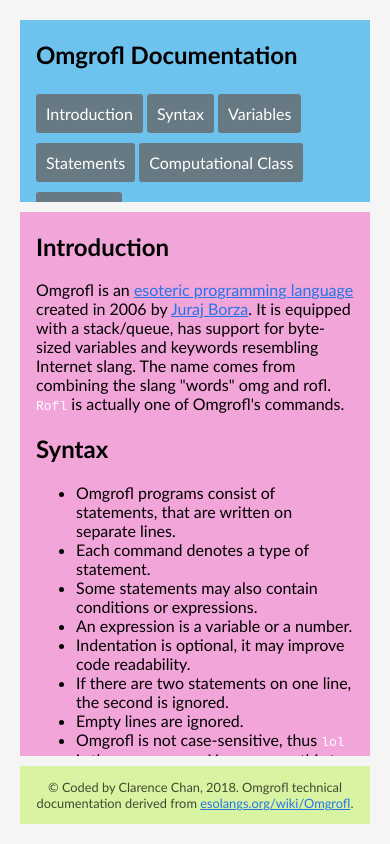
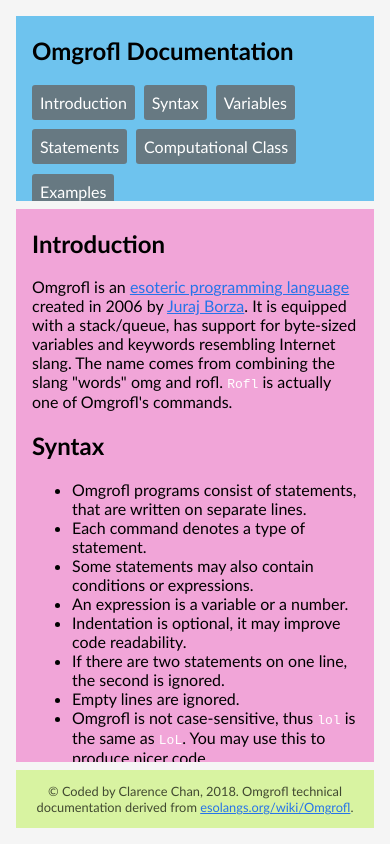
Before and after one commit to chanclarence/omgrofl-technical-documentation, a plain HTML site: page index.html in a window 390 px wide. Drawn offline with Linux system fonts and the light colour scheme.

Commit message:
Changed some units from px to em to make page more responsive on mobile

```diff
--- a/main.css
+++ b/main.css
@@ -1,14 +1,14 @@
 html, body {
     background-color: whitesmoke;
-    margin: 10px;
-    height: calc(100% - 20px);
+    margin: 0.5em;
+    height: calc(100% - 1em);
     font-family: 'Gill Sans', 'Gill Sans MT', Calibri, 'Trebuchet MS', sans-serif;
 }
 
 .container {
     height: 100%;
     display: grid;
-    grid-gap: 10px;
+    grid-gap: 0.5em;
     grid-template-columns: 3fr 8fr;
     grid-template-rows: auto auto;
     justify-content: space-between;
@@ -27,8 +27,8 @@ html, body {
     display: block;
     background-color: #666666c9;
     color: white;
-    padding: 10px;
-    margin: 5px 0;
+    padding: 0.5em;
+    margin: 0.5em 0;
     border-radius: 3px;
     text-align: center;
     text-decoration: none;
@@ -82,6 +82,7 @@ code {
 
     .nav-link {
         display: inline-block;
+        margin: 0 0.3em 0.6em 0;
     }
 
     #navbar {
```
